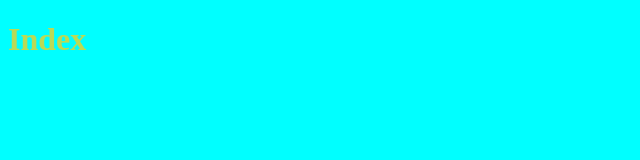
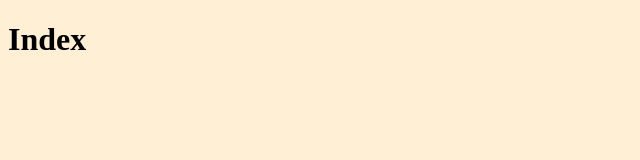
Before and after one commit to schierbeck/gulp-template, a website: page docroot/index.html in a window 1280 px wide. Shown: the whole page, without its empty margins (0-640 px from the left). Drawn offline with Linux system fonts and the light colour scheme.

Commit message:
No css in repo please

```diff
--- a/docroot/assets/css/style.css
+++ b/docroot/assets/css/style.css
@@ -1 +1 @@
-body{background-color:papayaWhip}h1{color:#bada55}body{background-color:cyan}
+body{background-color:papayaWhip}
```
